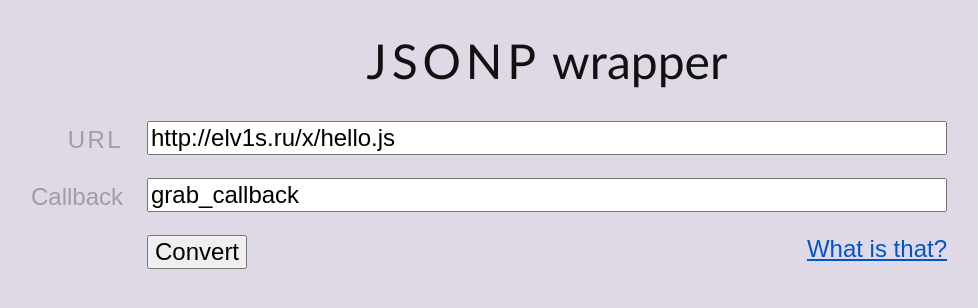
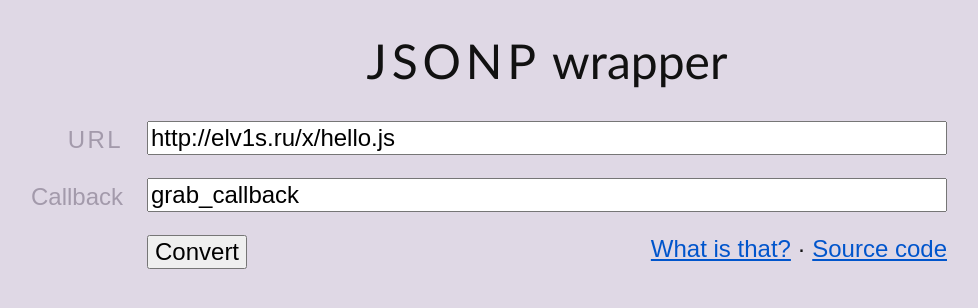
Before and after one commit to NV/jsonp.ru, a plain HTML site: page public/index.html in a window 1280 px wide. Shown: the whole page, without its empty margins (93-1071 px from the left). Drawn offline with Linux system fonts and the light colour scheme.

Commit message:
+ Link to github

```diff
--- a/public/index.html
+++ b/public/index.html
@@ -17,6 +17,8 @@
   <p class="submit-row">
     <input type="submit" value="Convert">
     <a href="http://stackoverflow.com/questions/2131740/online-jsonp-converter-wrapper">What is that?</a>
+    &middot;
+    <a href="http://github.com/NV/jsonpwrapper.com/">Source code</a>
   </p>
 </form>
 </body></html>
```
